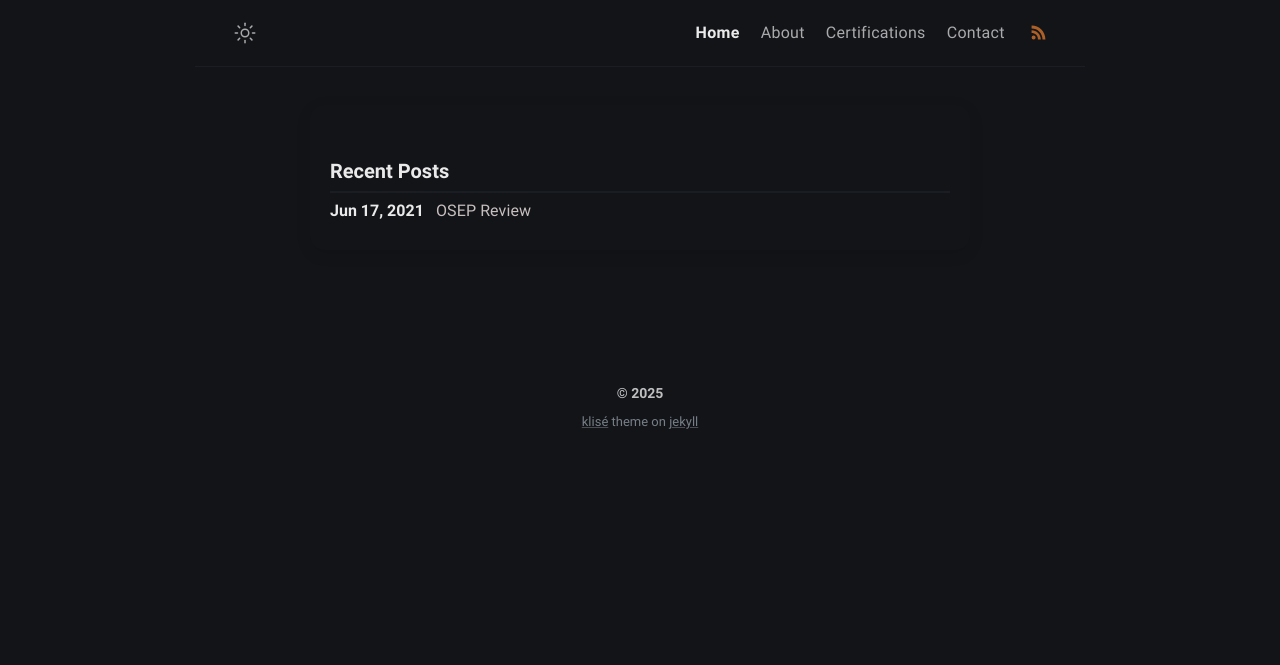
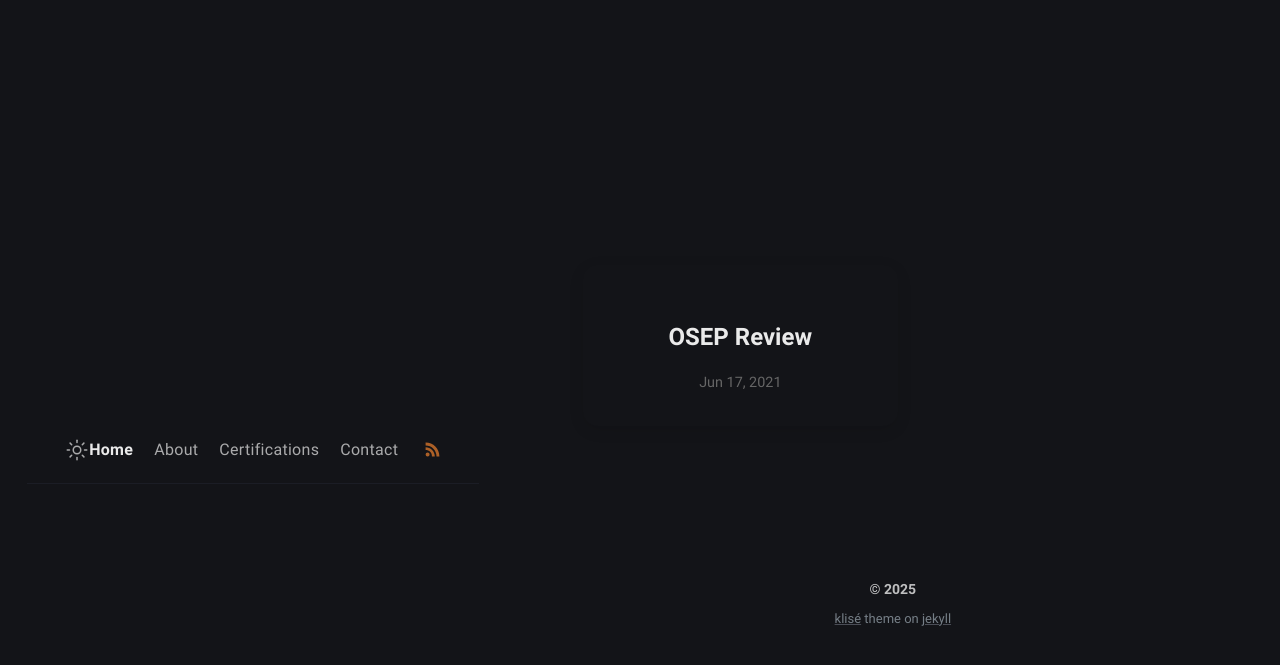
Before and after one commit to Extravenger/extravenger.github.io, a Jekyll site: the page built from index.md, in a window 1280 px wide. Shown: the top 665 px of the page. Built offline with Jekyll 4.4.1, drawn with Linux system fonts in a browser that asks for light colours.

Commit message:
Update default.html

```diff
--- a/_layouts/default.html
+++ b/_layouts/default.html
@@ -9,56 +9,70 @@
 
 <head>
   <style>
-    /* Card-style layout for the blog post */
-    .card {
+    /* Center the content on the homepage */
+    body {
+      display: flex;
+      justify-content: center;
+      align-items: center;
+      min-height: 100vh;
+      margin: 0;
+      background: var(--content-bg);
+    }
+
+    .post-cards-container {
+      display: grid;
+      grid-template-columns: repeat(auto-fill, minmax(300px, 1fr));
+      gap: 30px;
+      padding: 20px;
+      max-width: 1200px;
+      width: 100%;
+    }
+
+    /* Card-style layout for each post */
+    .post-card {
       background: var(--content-bg);
       border-radius: 15px;
       box-shadow: 0 4px 15px rgba(0, 0, 0, 0.1);
       overflow: hidden;
-      margin: 30px auto;
       padding: 20px;
-      max-width: 800px;
-      width: 100%;
-      box-sizing: border-box;
-      transition: all 0.3s ease;
+      text-align: center;
+      transition: transform 0.3s ease, box-shadow 0.3s ease;
+      cursor: pointer;
     }
 
-    /* Card header with title and metadata */
-    .card-header {
-      margin-bottom: 20px;
+    .post-card:hover {
+      transform: translateY(-10px);
+      box-shadow: 0 10px 30px rgba(0, 0, 0, 0.2);
     }
 
-    .card-title {
-      font-size: 2rem;
+    .post-card img {
+      width: 100%;
+      height: auto;
+      border-radius: 10px;
+      margin-bottom: 15px;
+    }
+
+    .post-card h2 {
+      font-size: 1.5rem;
       font-weight: bold;
       color: #333;
       margin-bottom: 10px;
-      text-align: center;
     }
 
-    .card-meta {
-      font-size: 1rem;
+    .post-card .meta {
+      font-size: 0.9rem;
       color: #666;
-      text-align: center;
     }
 
-    /* Card body for the content */
-    .card-body {
-      font-size: 1rem;
-      color: #444;
-      line-height: 1.6;
-      text-align: justify;
-    }
-
-    /* Tags section */
-    .tags {
+    .post-card .tags {
       display: flex;
       justify-content: center;
       gap: 10px;
+      margin-top: 10px;
     }
 
-    .tag {
-      font-size: 0.9rem;
+    .post-card .tag {
+      font-size: 0.8rem;
       padding: 5px 10px;
       background: #e0e0e0;
       border-radius: 20px;
@@ -67,29 +81,11 @@
       transition: background 0.3s ease;
     }
 
-    .tag:hover {
+    .post-card .tag:hover {
       background: #0096FF;
       color: white;
     }
 
-    .post-updated-at {
-      font-size: 0.9rem;
-      color: #666;
-      display: block;
-      text-align: center;
-      margin-top: 20px;
-    }
-
-    /* Adjustments for small screens */
-    @media (max-width: 768px) {
-      .card {
-        padding: 15px;
-      }
-
-      .card-title {
-        font-size: 1.5rem;
-      }
-    }
   </style>
 </head>
 
@@ -116,70 +112,33 @@
 
   {% include navbar.html %}
 
-  <div class="wrapper post">
+  <div class="wrapper">
     <main class="page-content" aria-label="Content">
-      <article class="card" itemscope itemtype="https://schema.org/BlogPosting">
-        <div class="card-header">
-          {% if page.tags and page.tags != empty %}
+      <div class="post-cards-container">
+        {% for post in site.posts %}
+        <div class="post-card" onclick="window.location.href='{{ post.url }}'">
+          {% if post.image %}
+          <img src="{{ post.image }}" alt="{{ post.title }}">
+          {% endif %}
+          <h2>{{ post.title }}</h2>
+          <div class="meta">
+            <time datetime="{{ post.date | date_to_xmlschema }}">{{ post.date | date: "%b %d, %Y" }}</time>
+          </div>
+          {% if post.tags %}
           <div class="tags">
-            {% assign tags = page.tags %}
-            <span itemprop="keywords">
-              {% for tag in tags %}
-              <a class="tag"
-                href="/tags/#{{tag | downcase | slugify}}">{{tag | upcase }}</a>{% unless forloop.last %},{% endunless %}
-              {% endfor %}
-            </span>
-          </div>
-          {% endif %}
-          <h1 class="card-title" itemprop="headline">{{ page.title | escape }}</h1>
-          {% if page.date %}
-          <div class="post-meta">
-            <time datetime="{{ page.date | date_to_xmlschema }}" itemprop="datePublished">
-              {{ page.date | date: "%b %d, %Y" }}
-            </time>
-            <span itemprop="author" itemscope itemtype="https://schema.org/Person">
-              <span itemprop="name">{{ site.author.name }}</span>
-            </span>
-            <time hidden datetime="{{ page.modified | date_to_xmlschema }}" itemprop="dateModified">
-              {{ page.date | date: "%b %d, %Y" }}
-            </time>
-            <span hidden itemprop="publisher" itemtype="Person">{{ site.author.name }}</span>
-            <span hidden itemprop="image">{{ page.image }}</span>
-            <span hidden itemprop="mainEntityOfPage">{{ page.excerpt }}</span>
+            {% for tag in post.tags %}
+            <a class="tag" href="/tags/#{{ tag | downcase | slugify }}">{{ tag | upcase }}</a>
+            {% endfor %}
           </div>
           {% endif %}
         </div>
-
-        <div class="card-body">
-          <!-- Content Section -->
-          <div class="post-body" itemprop="articleBody">
-            {{ content | markdownify }}
-          </div>
-
-          {% if page.tweet %}
-          <p>Comments this article on
-            <a href="https://twitter.com/{{site.twitter}}/status/{{page.tweet}}">Twitter</a>.
-          </p>
-          {% endif %}
-        </div>
-
-      </article>
-
-      {% if page.comments %}
-        {% include comments.html %}
-      {% endif %}
-
+        {% endfor %}
+      </div>
     </main>
-
-    {% if page.modified %}
-      <small class="post-updated-at">updated_at {{page.modified | date: "%d-%m-%Y"}}</small>
-    {% endif %}
-    {% if page.next or page.previous %}
-      {% include navigation.html %}
-    {% endif %}
 
     {% include footer.html %}
   </div>
+
 </body>
 
 </html>
```
Also changed, not shown: other parts of _layouts/default.html (+1 -1 lines).
